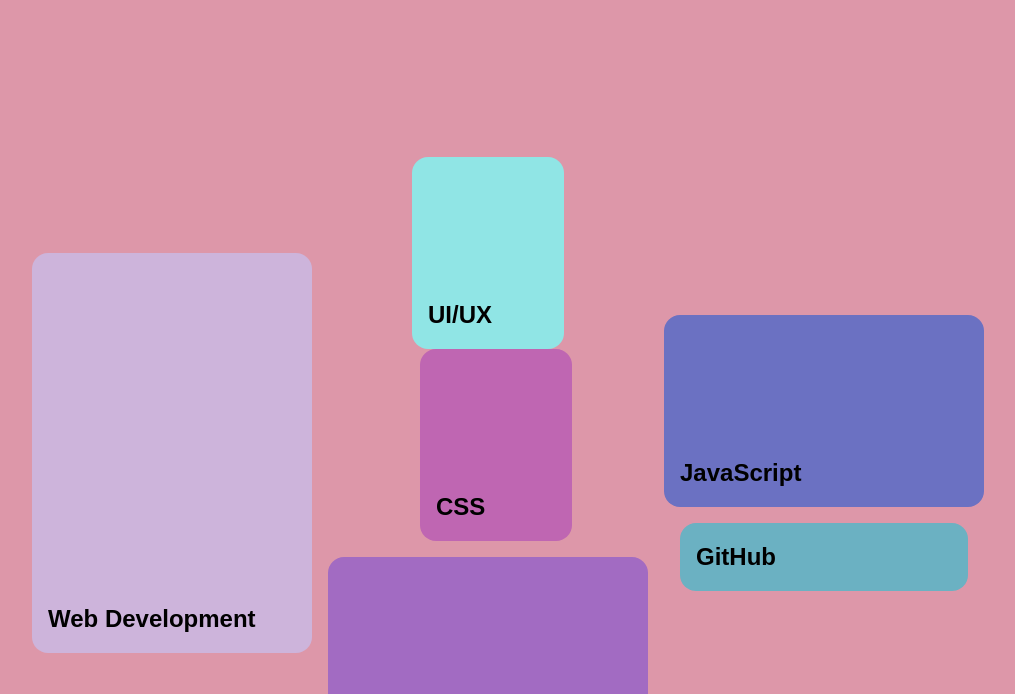
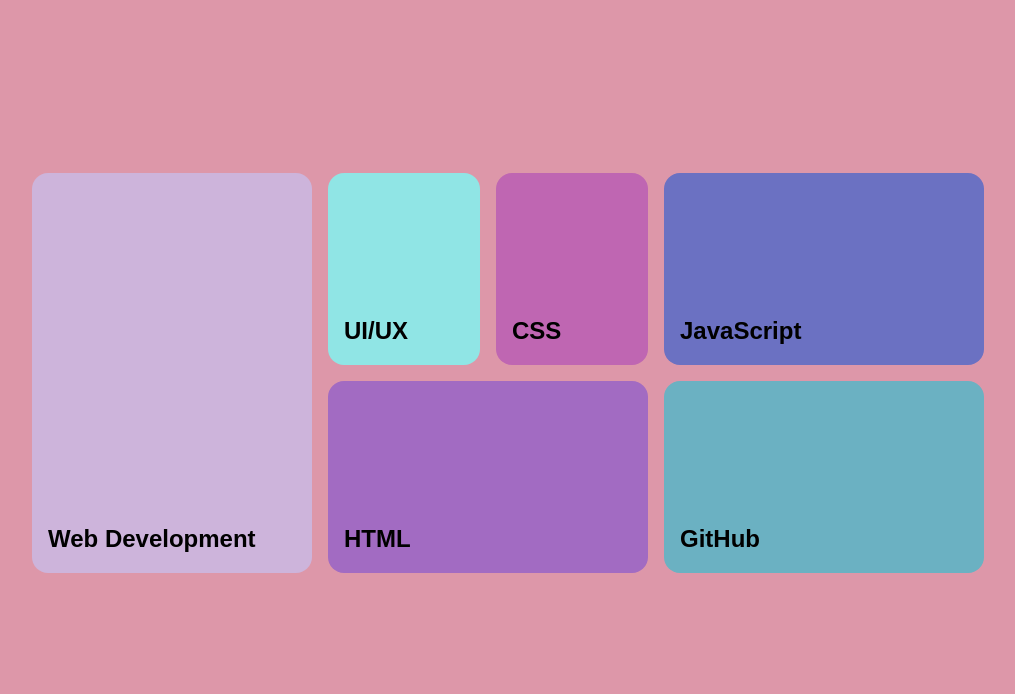
Before and after one commit to irm1005-itec1005-fall-2023/final-exam-2-logrobinson, a plain HTML site: page index.html in a window 1280 px wide. Shown: the part 427-1121 px from the top of the page, without its empty margins (140-1155 px from the left). Drawn offline with Linux system fonts and the light colour scheme.

Commit message:
commit 3

```diff
--- a/style.css
+++ b/style.css
@@ -220,7 +220,7 @@ header{
  }
 
  @media screen and (min-width: 800px){
-  .css{
+  .middle-container-top{
     flex-direction: row;
   }
 }
@@ -289,7 +289,7 @@ header{
  }
 
  @media screen and (min-width: 800px){
-  .javascript{
+  .github{
     width: 20rem;
     height: 12rem;
   }
```
